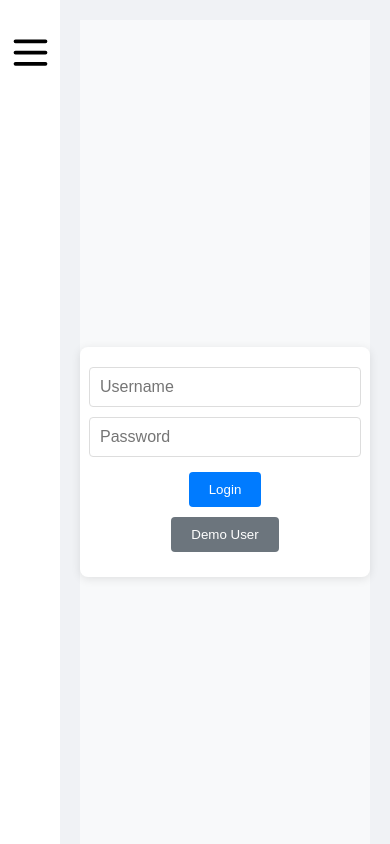
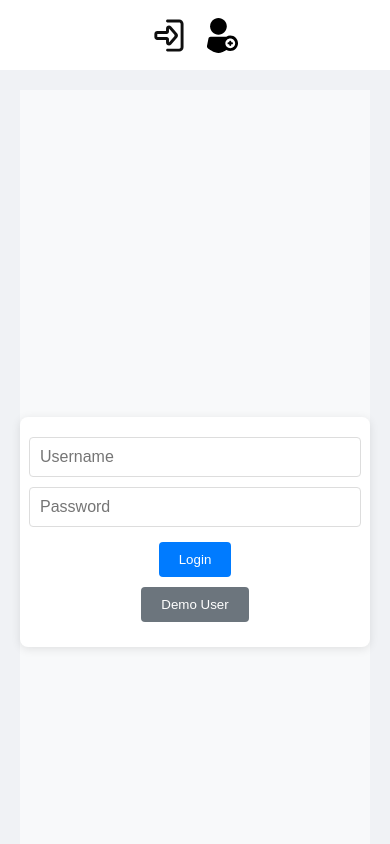
Before and after one commit to Jfoti64/supchat-frontend, a React (Vite) app: page /login in a window 390 px wide. Built offline with nearby package versions, Linux system fonts and the light colour scheme.

Commit message:
Move Sidebar to top when screen is smaller

```diff
--- a/src/App.jsx
+++ b/src/App.jsx
@@ -29,6 +29,10 @@ const AppContainer = styled.div`
   display: flex;
   height: 100vh; /* Full viewport height */
   overflow: hidden; /* Prevent scrolling */
+
+  @media (max-width: 768px) {
+    flex-direction: column; /* Stack sidebar on top on small screens */
+  }
 `;
 
 const MainContent = styled.div`
--- a/src/components/Sidebar.jsx
+++ b/src/components/Sidebar.jsx
@@ -1,15 +1,14 @@
 import React, { useState, useEffect } from 'react';
 import { Link, useNavigate } from 'react-router-dom';
-import styled, { css } from 'styled-components';
+import styled from 'styled-components';
 import ChatsIcon from '../assets/icons/chats.svg';
 import ProfileIcon from '../assets/icons/profile.svg';
 import LogoutIcon from '../assets/icons/logout.svg';
 import LoginIcon from '../assets/icons/login.svg';
 import RegisterIcon from '../assets/icons/register.svg';
-import MenuIcon from '../assets/icons/menu.svg'; // Add a menu icon for the toggle button
 
 const Sidebar = () => {
-  const [isOpen, setIsOpen] = useState(window.innerWidth > 768); // Set initial state based on screen width
+  const [isSmallScreen, setIsSmallScreen] = useState(window.innerWidth <= 768);
   const navigate = useNavigate();
 
   const handleLogout = () => {
@@ -19,17 +18,9 @@ const Sidebar = () => {
 
   const token = localStorage.getItem('token');
 
-  const toggleSidebar = () => {
-    setIsOpen(!isOpen);
-  };
-
   useEffect(() => {
     const handleResize = () => {
-      if (window.innerWidth <= 768) {
-        setIsOpen(false);
-      } else {
-        setIsOpen(true);
-      }
+      setIsSmallScreen(window.innerWidth <= 768);
     };
 
     window.addEventListener('resize', handleResize);
@@ -40,30 +31,27 @@ const Sidebar = () => {
   }, []);
 
   return (
-    <SidebarContainer $isOpen={isOpen}>
-      <MenuButton onClick={toggleSidebar}>
-        <Icon src={MenuIcon} alt="Menu" />
-      </MenuButton>
+    <SidebarContainer $isSmallScreen={isSmallScreen}>
       <nav>
-        <NavList $isOpen={isOpen}>
+        <NavList $isSmallScreen={isSmallScreen}>
           {token ? (
             <>
               <NavItem>
                 <StyledLink to="/chats">
-                  <Icon src={ChatsIcon} alt="Chats" />
-                  <NavText>Chats</NavText>
+                  <Icon src={ChatsIcon} alt="Chats" $isSmallScreen={isSmallScreen} />
+                  <NavText $isSmallScreen={isSmallScreen}>Chats</NavText>
                 </StyledLink>
               </NavItem>
               <NavItem>
                 <StyledLink to="/profile">
-                  <Icon src={ProfileIcon} alt="Profile" />
-                  <NavText>Profile</NavText>
+                  <Icon src={ProfileIcon} alt="Profile" $isSmallScreen={isSmallScreen} />
+                  <NavText $isSmallScreen={isSmallScreen}>Profile</NavText>
                 </StyledLink>
               </NavItem>
               <NavItem>
                 <LogoutButton onClick={handleLogout}>
-                  <Icon src={LogoutIcon} alt="Logout" />
-                  <NavText>Logout</NavText>
+                  <Icon src={LogoutIcon} alt="Logout" $isSmallScreen={isSmallScreen} />
+                  <NavText $isSmallScreen={isSmallScreen}>Logout</NavText>
                 </LogoutButton>
               </NavItem>
             </>
@@ -71,14 +59,14 @@ const Sidebar = () => {
             <>
               <NavItem>
                 <StyledLink to="/login">
-                  <Icon src={LoginIcon} alt="Login" />
-                  <NavText>Log In</NavText>
+                  <Icon src={LoginIcon} alt="Login" $isSmallScreen={isSmallScreen} />
+                  <NavText $isSmallScreen={isSmallScreen}>Log In</NavText>
                 </StyledLink>
               </NavItem>
               <NavItem>
                 <StyledLink to="/register">
-                  <Icon src={RegisterIcon} alt="Register" />
-                  <NavText>Register</NavText>
+                  <Icon src={RegisterIcon} alt="Register" $isSmallScreen={isSmallScreen} />
+                  <NavText $isSmallScreen={isSmallScreen}>Register</NavText>
                 </StyledLink>
               </NavItem>
             </>
@@ -91,41 +79,17 @@ const Sidebar = () => {
 
 // Styled components
 const SidebarContainer = styled.div`
-  width: ${(props) => (props.$isOpen ? '250px' : '80px')};
-  height: 100vh;
+  width: ${(props) => (props.$isSmallScreen ? '100%' : '100px')};
+  height: ${(props) => (props.$isSmallScreen ? '50px' : '100vh')};
   background-color: #ffffff;
-  padding: 20px 0;
-  box-shadow: 2px 0 5px rgba(0, 0, 0, 0.1);
+  padding: ${(props) => (props.$isSmallScreen ? '10px 0' : '20px 0')};
+  box-shadow: ${(props) =>
+    props.$isSmallScreen ? '0 2px 5px rgba(0, 0, 0, 0.1)' : '2px 0 5px rgba(0, 0, 0, 0.1)'};
   display: flex;
-  flex-direction: column;
+  flex-direction: ${(props) => (props.$isSmallScreen ? 'row' : 'column')};
   align-items: center;
-  transition: width 0.3s ease;
-
-  @media (max-width: 768px) {
-    width: ${(props) => (props.$isOpen ? '250px' : '60px')};
-  }
-`;
-
-const MenuButton = styled.button`
-  background-color: transparent;
-  border: none;
-  cursor: pointer;
-  padding: 10px;
-  font-size: inherit;
-  display: flex;
-  flex-direction: column;
-  align-items: center;
-  text-align: center;
-  border-radius: 8px;
-  transition: background-color 0.3s ease;
-
-  &:hover {
-    background-color: #f1f1f1;
-  }
-
-  @media (min-width: 769px) {
-    display: none;
-  }
+  justify-content: ${(props) => (props.$isSmallScreen ? 'center' : 'flex-start')};
+  transition: all 0.3s ease;
 `;
 
 const NavList = styled.ul`
@@ -133,33 +97,22 @@ const NavList = styled.ul`
   padding: 0;
   margin: 0;
   display: flex;
-  flex-direction: column;
+  flex-direction: ${(props) => (props.$isSmallScreen ? 'row' : 'column')};
   align-items: center;
-  flex-grow: 1;
+  width: 100%;
+  justify-content: center;
 
-  @media (max-width: 768px) {
-    ${(props) =>
-      props.$isOpen
-        ? css`
-            display: flex;
-          `
-        : css`
-            display: none;
-          `}
+  @media (min-width: 769px) {
+    justify-content: flex-start; /* Align items to the top on large screens */
   }
 `;
 
 const NavItem = styled.li`
-  width: 100%;
+  width: ${(props) => (props.$isSmallScreen ? 'auto' : '100%')};
   display: flex;
   flex-direction: column;
   align-items: center;
   text-align: center;
-  margin-bottom: 20px;
-
-  &:last-child {
-    margin-bottom: 0;
-  }
 `;
 
 const StyledLink = styled(Link)`
@@ -179,14 +132,15 @@ const StyledLink = styled(Link)`
 `;
 
 const Icon = styled.img`
-  width: 45px;
-  height: 45px;
+  width: ${(props) => (props.$isSmallScreen ? '35px' : '45px')};
+  height: ${(props) => (props.$isSmallScreen ? '35px' : '45px')};
 `;
 
 const NavText = styled.div`
   font-size: 12px;
   color: #333;
   margin-top: 5px;
+  display: ${(props) => (props.$isSmallScreen ? 'none' : 'block')};
 `;
 
 const LogoutButton = styled.button`
@@ -202,11 +156,9 @@ const LogoutButton = styled.button`
   text-align: center;
   border-radius: 8px;
   transition: background-color 0.3s ease;
-  text-decoration: none;
 
   &:hover {
     background-color: #f1f1f1;
-    text-decoration: none;
   }
 `;
 
```
